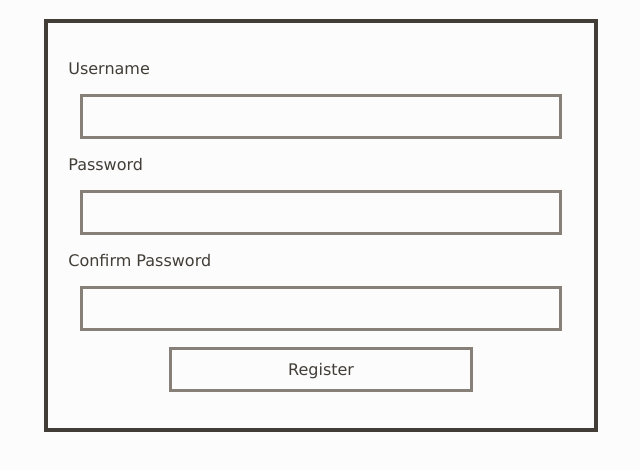
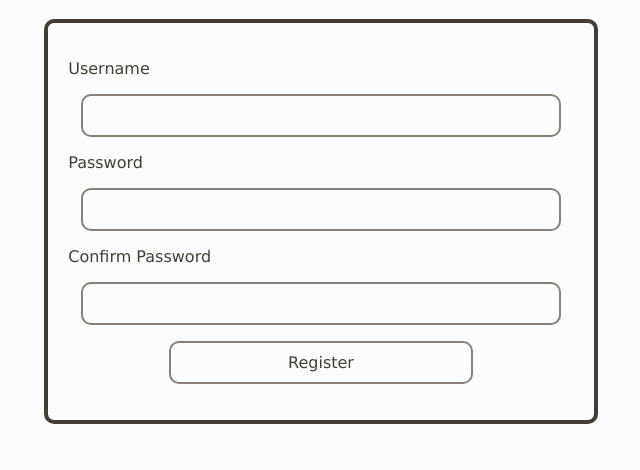
Before and after one commit to J-Rawes/Knotes, a plain HTML site: page register.html in a window 1280 px wide. Shown: the part 62-532 px from the top of the page, without its empty margins (319-959 px from the left). Drawn offline with Linux system fonts and the light colour scheme.

Commit message:
Update register.css

```diff
--- a/register.css
+++ b/register.css
@@ -15,7 +15,8 @@ input {
   width: 90%;
   padding: 10px;
   display: inline-block;
-  border: 3px solid #868079;
+  border: 2px solid #868079;
+  border-radius: 10px;
   background-color: #fcfcfc;
   color: #423E37;
   -webkit-transition: 0.2s;
@@ -24,14 +25,15 @@ input {
 }
 
 input:focus{
-  border: 3px solid #423E37;
+  border: 2px solid #423E37;
 }
 
 #sub {
   width: 60%;
   padding: 10px;
   display: inline-block;
-  border: 3px solid #868079;
+  border: 2px solid #868079;
+  border-radius: 10px;
   background-color: #fcfcfc;
   color: #423E37;
   -webkit-transition: 0.4s;
@@ -52,6 +54,7 @@ input:focus{
  margin: auto;
  width: 40%;
  border: 4px solid #423E37;
+ border-radius: 10px;
 }
 
 .submit {
```
